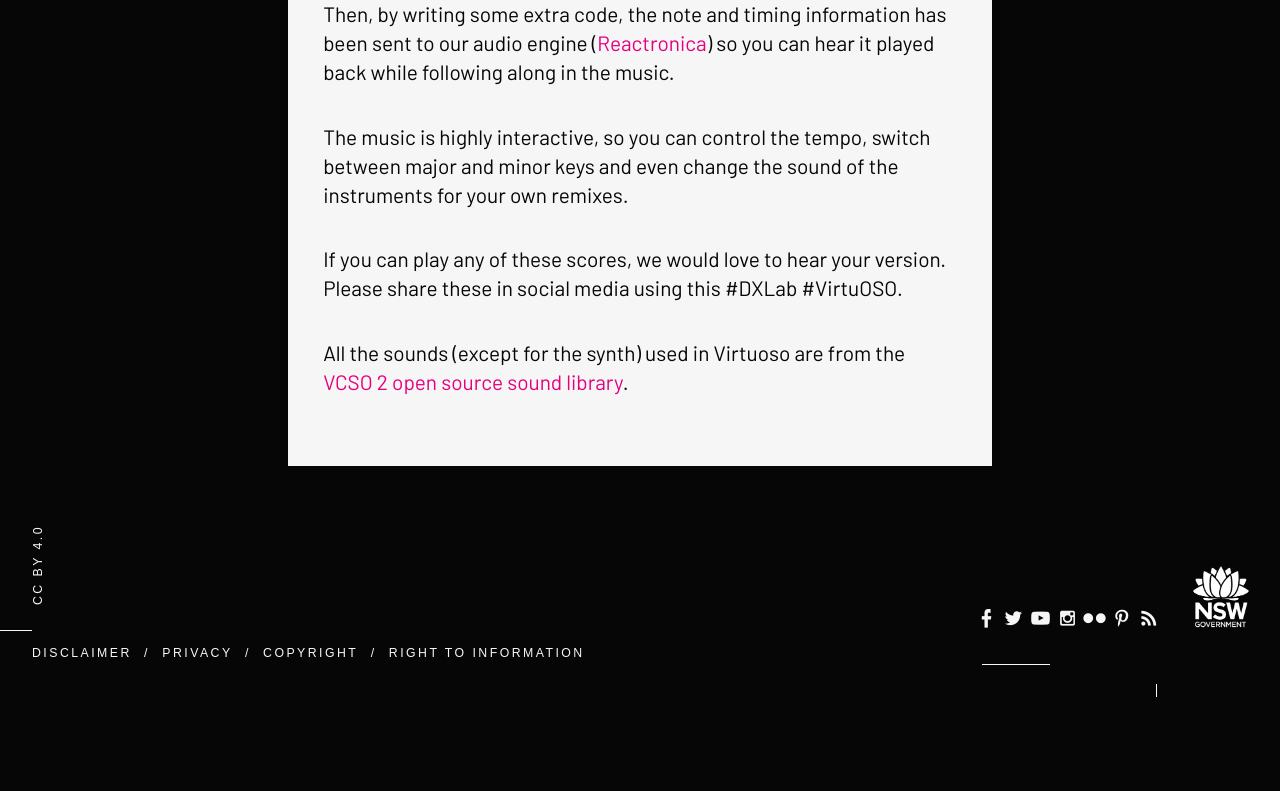
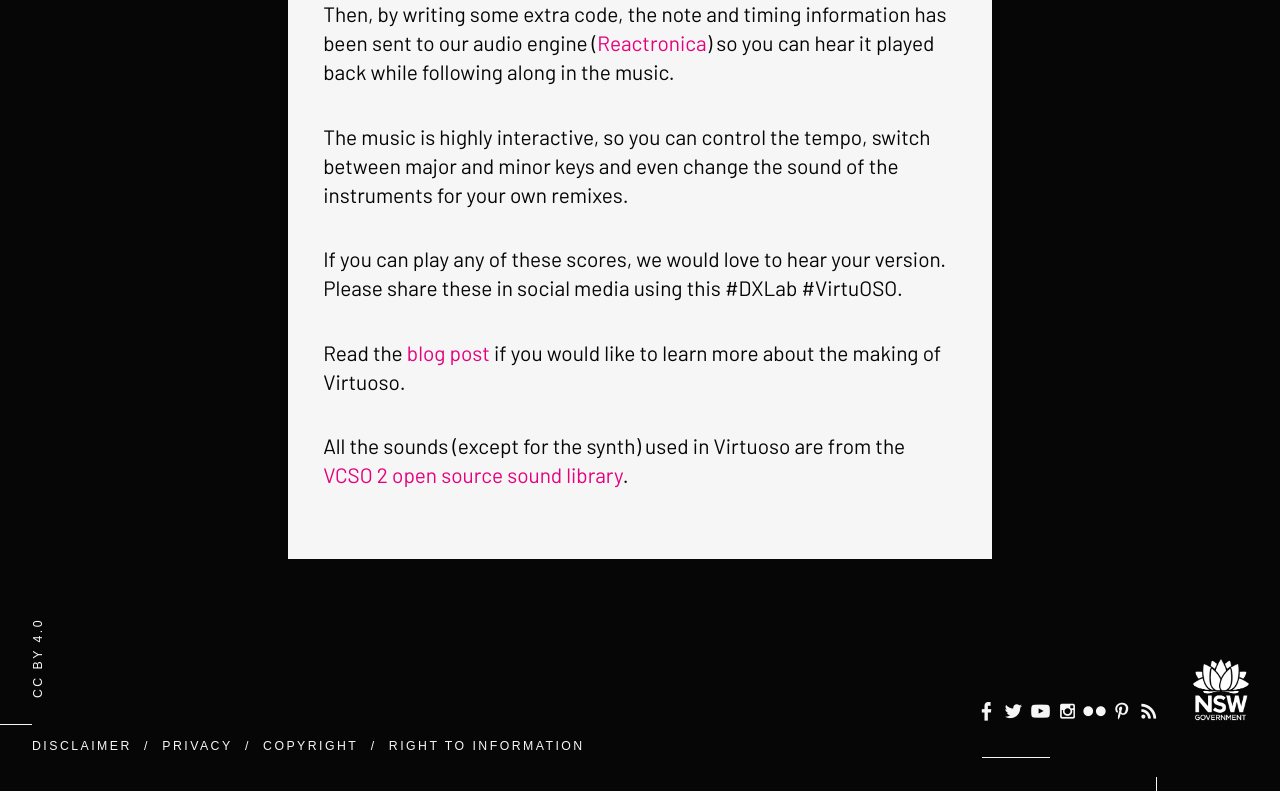
Before and after one commit to slnsw/dxlab-virtuoso, a Next.js app: page /virtuoso/about in a window 1280 px wide. Shown: the part 1189-1980 px from the top of the page. Before the commit the page ends 1886 px from the top, so only its background shows below. Built offline with nearby package versions, Linux system fonts and the light colour scheme; a web font is replaced by a local one.

Commit message:
update About page with link to blog post

```diff
--- a/components/VirtuosoAbout/VirtuosoAbout.tsx
+++ b/components/VirtuosoAbout/VirtuosoAbout.tsx
@@ -56,6 +56,13 @@ const VirtuosoAbout = () => {
         Please share these in social media using this #DXLab #VirtuOSO.
       </p>
       <p>
+        Read the{' '}
+        <a href="https://dxlab.sl.nsw.gov.au/blog/creating-virtuoso/">
+          blog post
+        </a>{' '}
+        if you would like to learn more about the making of Virtuoso.
+      </p>
+      <p>
         All the sounds (except for the synth) used in Virtuoso are from the{' '}
         <a href="https://vis.versilstudios.com/vsco-community.html">
           VCSO 2 open source sound library
```
